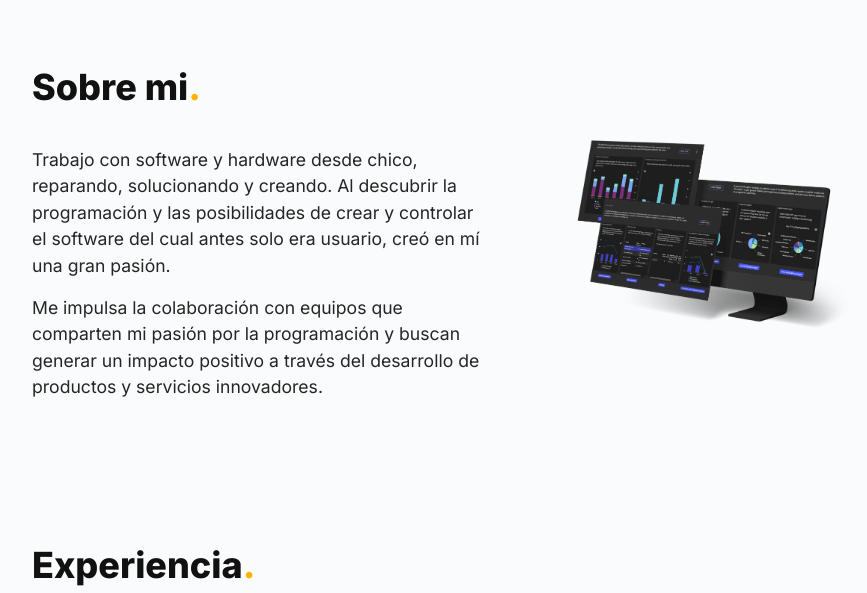
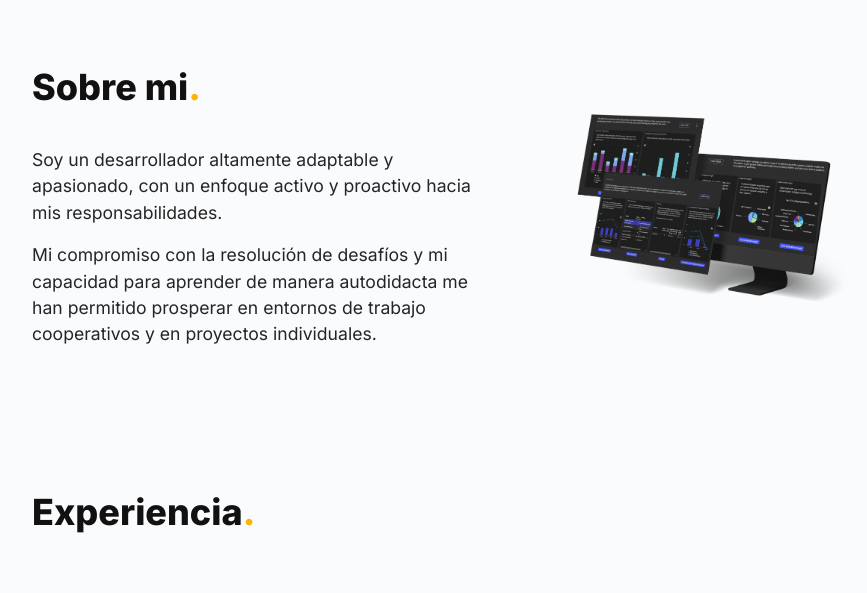
Before and after one commit to lllariogonzalez/lllariogonzalez-Portfolio, an Astro site: page / in a window 1280 px wide. Shown: the part 785-1378 px from the top of the page, without its empty margins (197-1064 px from the left). Built offline with nearby package versions, Linux system fonts and the light colour scheme; Astro itself is replaced by a stand-in of ours.

Commit message:
update aboutSection

```diff
--- a/src/sections/aboutSection.astro
+++ b/src/sections/aboutSection.astro
@@ -11,15 +11,10 @@
       class="flex flex-col gap-4 text-[1.1rem] text-light-texto-secondary dark:text-dark-texto-secondary"
     >
       <p>
-        Trabajo con software y hardware desde chico, reparando, solucionando y
-        creando. Al descubrir la programación y las posibilidades de crear y
-        controlar el software del cual antes solo era usuario, creó en mí una
-        gran pasión.
+        Soy un desarrollador altamente adaptable y apasionado, con un enfoque activo y proactivo hacia mis responsabilidades.
       </p>
       <p>
-        Me impulsa la colaboración con equipos que comparten mi pasión por la
-        programación y buscan generar un impacto positivo a través del
-        desarrollo de productos y servicios innovadores.
+        Mi compromiso con la resolución de desafíos y mi capacidad para aprender de manera autodidacta me han permitido prosperar en entornos de trabajo cooperativos y en proyectos individuales.
       </p>
     </div>
   </article>
```
